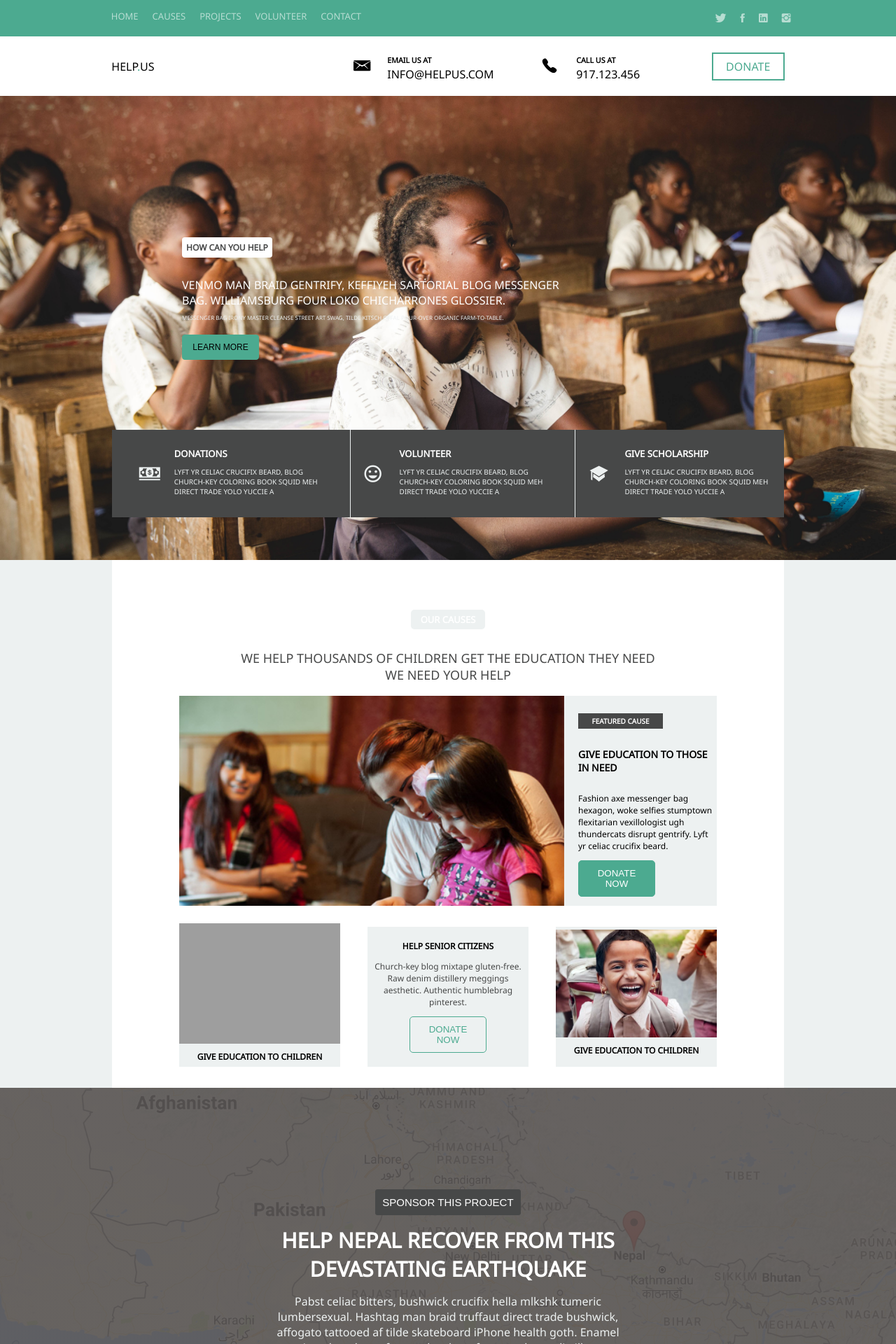
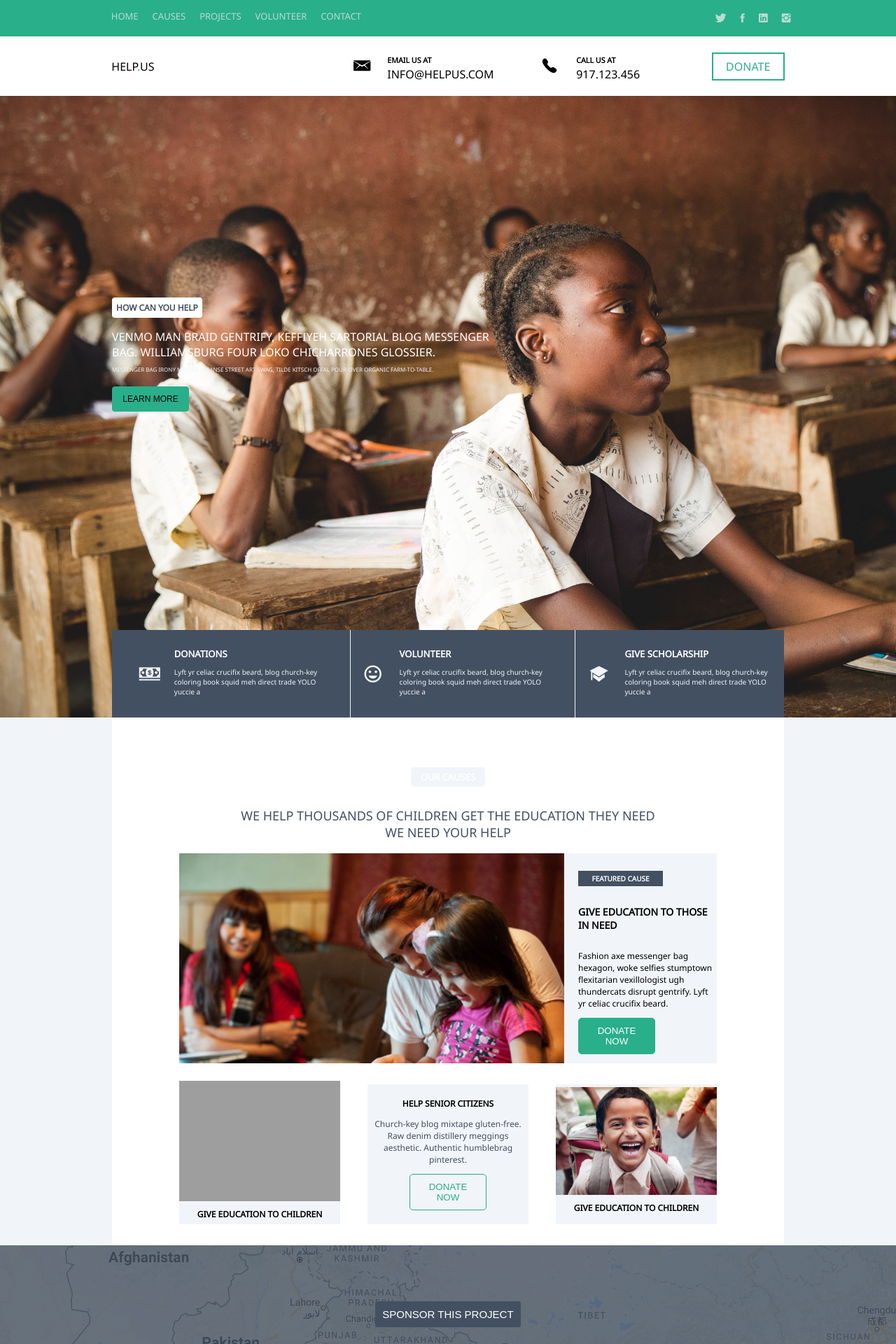
Before and after one commit to Laura-deVere/charitypage, a PHP site: page /index.html in a window 1280 px wide. Shown: the top 1920 px of the page at 70% size. Run offline with PHP 8.4, Linux system fonts and the light colour scheme; style sheets or scripts are compiled from the project's sources; some libraries are stand-ins or nearby versions; some web fonts are replaced; grey boxes are pictures that could not be loaded.

Commit message:
changing color theme

```diff
--- a/css/main/main.css
+++ b/css/main/main.css
@@ -3,28 +3,28 @@ body {
   margin: 0;
   padding: 0;
   font-family: 'Noto Sans', sans-serif;
-  background-color: #edf1f1; }
+  background-color: #f1f4f8; }
 
 .large-btn {
   width: 110px;
   padding: 10px;
-  border: 1px solid #4CAA90;
+  border: 1px solid #29af8a;
   border-radius: 5px;
   cursor: pointer; }
 
 .transp-bkgrnd {
   background-color: transparent;
-  color: #4CAA90; }
+  color: #29af8a; }
 
 .grn-bkgrnd {
-  background-color: #4CAA90;
+  background-color: #29af8a;
   color: #fff; }
 
 .mobile-logo {
   display: none; }
 
 nav {
-  background-color: #4CAA90;
+  background-color: #29af8a;
   width: 100%;
   text-transform: uppercase;
   position: fixed; }
@@ -69,11 +69,11 @@ nav {
   margin: 0 auto;
   width: 90%; }
   .btm-nav span {
-    color: #4CAA90; }
+    color: #29af8a; }
 
 .donate-btn {
-  border: 2px solid #4CAA90;
-  color: #4CAA90;
+  border: 2px solid #29af8a;
+  color: #29af8a;
   width: 100px;
   height: 36px;
   display: flex;
@@ -103,16 +103,19 @@ nav {
 .land-sec {
   background-image: url("../images/school.jpeg");
   background-size: cover;
-  height: 100vh;
+  height: 100%;
   width: 100%;
   padding: 0;
-  margin: 0; }
+  margin: 0;
+  display: flex;
+  flex-direction: column;
+  align-items: center; }
 
 .land-sec-info {
   width: 75%;
-  height: 100%;
+  height: 100vh;
   margin: 0 auto;
-  padding-top: 133px;
+  padding-top: 100px;
   display: flex;
   flex-direction: column;
   justify-content: center; }
@@ -124,20 +127,19 @@ nav {
     width: 117px;
     padding: 6px;
     background-color: #fff;
-    color: #474848; }
+    color: #435061; }
   .land-sec-info button {
-    background-color: #4CAA90;
-    border: 1px solid #4CAA90;
+    background-color: #29af8a;
+    border: 1px solid #29af8a;
     width: 110px;
-    padding: 10px;
-    margin-bottom: 100px; }
+    padding: 10px; }
   .land-sec-info p {
     width: 60%;
     color: #fff;
     text-transform: uppercase;
     font-size: 1em; }
   .land-sec-info span {
-    color: #edf1f1;
+    color: #f1f4f8;
     width: 30%;
     font-size: 0.5em; }
 
@@ -145,14 +147,14 @@ nav {
   margin-left: 100px; }
 
 .land-footer {
-  width: 100%;
+  width: 75%;
   height: 125px;
-  background-color: #474848;
+  background-color: #435061;
   display: inline-flex;
   justify-content: center;
   align-items: center; }
   .land-footer .brdr-rght {
-    border-right: 0.5px solid #edf1f1;
+    border-right: 0.5px solid #f1f4f8;
     padding-right: 42px; }
   .land-footer div {
     max-width: 28%;
@@ -163,7 +165,7 @@ nav {
     flex-wrap: wrap; }
     .land-footer div div:first-child {
       font-size: 30px;
-      color: #edf1f1;
+      color: #f1f4f8;
       height: 100%;
       width: 30px;
       width: 50px;
@@ -175,7 +177,7 @@ nav {
       margin: 25px 0 0 0px; }
     .land-footer div p {
       font-size: 10px;
-      color: #edf1f1;
+      color: #f1f4f8;
       width: 85%; }
 
 .cause-container {
@@ -192,7 +195,7 @@ nav {
   justify-content: center;
   padding-top: 60px; }
   .cause-section h2 {
-    background-color: #edf1f1;
+    background-color: #f1f4f8;
     border: 1px;
     border-radius: 5px;
     color: #fff;
@@ -209,18 +212,18 @@ nav {
   width: 100%;
   text-align: center;
   font-size: 1.5em;
-  color: #474848; }
+  color: #435061; }
 
 .featured-cause {
   width: 80%;
   height: 300px;
   display: flex;
   flex-wrap: no-wrap;
-  background-color: #edf1f1; }
+  background-color: #f1f4f8; }
   .featured-cause img {
     margin-right: 20px; }
   .featured-cause h4 {
-    background-color: #474848;
+    background-color: #435061;
     color: #fff;
     font-size: 10px;
     width: 113px;
@@ -236,7 +239,7 @@ nav {
 .causes {
   width: 230px;
   height: 200px;
-  background-color: #edf1f1;
+  background-color: #f1f4f8;
   display: flex;
   flex-direction: column;
   justify-content: center;
@@ -246,7 +249,7 @@ nav {
     max-width: 230px; }
   .causes p {
     text-align: center;
-    color: #474848; }
+    color: #435061; }
   .causes h5 {
     text-align: center;
     font-weight: bold;
@@ -260,12 +263,12 @@ nav {
   margin: 10px; }
 
 .prj-section {
-  background: linear-gradient(rgba(87, 83, 82, 0.9), rgba(87, 83, 82, 0.9)), url("../images/nepal.png");
+  background: linear-gradient(rgba(67, 80, 97, 0.8), rgba(67, 80, 97, 0.8)), url("../images/nepal.png");
   background-size: cover;
-  height: 80vh;
+  height: 100%;
   width: 100%;
   margin: 0;
-  padding: 0;
+  padding: 80px 0;
   display: flex;
   flex-direction: column;
   justify-content: center;
@@ -277,15 +280,15 @@ nav {
     width: 40%;
     margin: 15px; }
   .prj-section p {
-    color: #edf1f1;
+    color: #f1f4f8;
     width: 40%;
     text-align: center;
     margin: 0 0 30px 0; }
 
 .prj-section > button {
   font-size: 15px;
-  background-color: #474848;
-  border: 1px solid #474848;
+  background-color: #435061;
+  border: 1px solid #435061;
   color: #fff;
   padding: 9px;
   border-radius: 3px; }
--- a/css/main/main.scss
+++ b/css/main/main.scss
@@ -1,11 +1,11 @@
-$green:  #4CAA90;
+$green: #29af8a;
 $lightgreen: #b7ddd2;
 $white: #fff;
 // $darkgray: #A49F9F;
-$darkgray: #474848;
-$medgray: #a5a8a8;
-$gray: #ddd7d4;
-$lightgray: #edf1f1;
+$darkgray: #435061;
+$medgray: #a4b3c5;
+$gray: #91a1b4;
+$lightgray: #f1f4f8;
 @import url('https://fonts.googleapis.com/css?family=Noto+Sans');
 
 body {
@@ -137,17 +137,20 @@ nav {
 .land-sec {
 	background-image: url('../images/school.jpeg');
 	background-size: cover;
-	height: 100vh;
+	height: 100%;
 	width: 100%;
 	padding: 0;
 	margin: 0;
+	display: flex;
+	flex-direction: column;
+	align-items: center;
 }
 
 .land-sec-info {
 	width: 75%;
-	height: 100%;
+	height: 100vh;
 	margin: 0 auto;
-	padding-top: 133px;
+	padding-top: 100px;
 	display: flex;
 	flex-direction: column;
 	justify-content: center;
@@ -167,7 +170,6 @@ nav {
 		border: 1px solid $green;
 		width: 110px;
 		padding: 10px;
-		margin-bottom: 100px;
 	}
 	p {
 		width: 60%;
@@ -187,7 +189,7 @@ nav {
 }
 
 .land-footer {
-	width: 100%;
+	width: 75%;
 	height: 125px;
 	background-color: $darkgray;
 	display: inline-flex;
@@ -234,6 +236,7 @@ nav {
 
 .cause-section {
 	width: 75%;
+	height: 100%;
 	margin: 0 auto;
 	background-color: $white;
 	font-size: 0.75em;
@@ -326,13 +329,13 @@ nav {
 // PROJECT SECTION
 
 .prj-section {
-	background: linear-gradient(rgba(87,83,82, 0.9),
-      rgba(87,83,82, 0.9)), url('../images/nepal.png');
+	background: linear-gradient(rgba(67,80,97, 0.8),
+      rgba(67,80,97, 0.8)), url('../images/nepal.png');
 	background-size: cover;
-	height: 80vh;
+	height: 100%;
 	width: 100%;
 	margin: 0;
-	padding: 0;
+	padding: 80px 0;
 	display: flex;
 	flex-direction: column;
 	justify-content: center;
@@ -486,7 +489,7 @@ nav {
 	font-size: 0.4em;
 	h1 {
 		max-width: 100%;
-    background-color: #ddd7d4;
+    background-color: $lightgray;
     color: #fff;
     padding: 6px;
     text-align: center;
@@ -578,7 +581,7 @@ nav {
 .volunteer {
 	width: 75%;
 	height: 75vh;
-	background: url('../images/volunteer.png');
+	background: url('../images/woman-educate.jpg');
 	background-size: cover;
 	margin: 0 auto;
 	padding: 0;
--- a/css/main/mobile.css
+++ b/css/main/mobile.css
@@ -44,14 +44,19 @@
     width: 83%;
     display: block; }
 
-  .land-sec-info h3 {
-    width: 124px; }
-
-  .land-sec-info p {
-    width: 72%;
-    font-size: 0.9em; }
+  .land-sec-info {
+    padding-top: 0;
+    height: 80vh; }
+    .land-sec-info div {
+      margin-left: 24px; }
+    .land-sec-info p {
+      width: 72%;
+      font-size: 0.9em; }
+    .land-sec-info h3 {
+      width: 124px; }
 
   .land-footer {
+    width: 100%;
     display: flex;
     flex-direction: column;
     height: 313px; }
@@ -168,6 +173,8 @@
 
   .review {
     font-size: 0.5em; }
+    .review p {
+      height: 114px; }
 
   .volunteer-info {
     width: 261px;
--- a/css/main/mobile.scss
+++ b/css/main/mobile.scss
@@ -50,14 +50,22 @@ $white: #fff;
 		width: 83%;
 		display: block;
 	}
-	.land-sec-info h3 {
-		width: 124px;
-	}
-	.land-sec-info p {
+	.land-sec-info {
+		padding-top: 0;
+		height: 80vh;
+		div {
+			margin-left: 24px;
+		}
+		p {
 		width: 72%;
 		font-size: 0.9em;
+		}
+		h3 {
+		width: 124px;
+		}
 	}
 	.land-footer {
+		width: 100%;
 		display: flex;
 		flex-direction: column;
 		height: 313px;
@@ -180,6 +188,9 @@ $white: #fff;
   }
   .review {
   	font-size: 0.5em;
+  	p {
+  		height: 114px;
+  	}
   }
   .volunteer-info {
     width: 261px;
--- a/index.html
+++ b/index.html
@@ -49,11 +49,16 @@
 		</section>
 		<section class="land-sec">
 			<div class="land-sec-info">
-				<h3>How can you help</h3>
-				<p>Venmo man braid gentrify, keffiyeh sartorial blog messenger bag. Williamsburg four loko chicharrones glossier.<br>
-				<span>Messenger bag irony master cleanse street art swag, tilde kitsch offal pour-over organic farm-to-table.</span></p>
-				<button>LEARN MORE</button>
+				<div>
+					<h3>How can you help</h3>
+					<p>Venmo man braid gentrify, keffiyeh sartorial blog messenger bag. Williamsburg four loko chicharrones glossier.<br>
+					<span>Messenger bag irony master cleanse street art swag, tilde kitsch offal pour-over organic farm-to-table.</span></p>
+					<button>LEARN MORE</button>
+				</div>
 <!-- MOVE THIS MAYBE -->
+
+				</div>
+<!-- HERE -->
 				<div class="land-footer">
 						<div class="brdr-rght">
 							<div><i class="ion-cash"></i></div>
@@ -70,8 +75,6 @@
 							<h4>GIVE SCHOLARSHIP</h4>
 							<p>Lyft yr celiac crucifix beard, blog church-key coloring book squid meh direct trade YOLO yuccie a</p>
 						</div>
-				</div>
-<!-- HERE -->
 			</div>
 		</section>
 		<!-- CAUSE SECTION -->
```
Also changed, not shown: other parts of css/main/main.css (+21 -20 lines), css/images/woman-educate.jpg (added), 2 other files.
